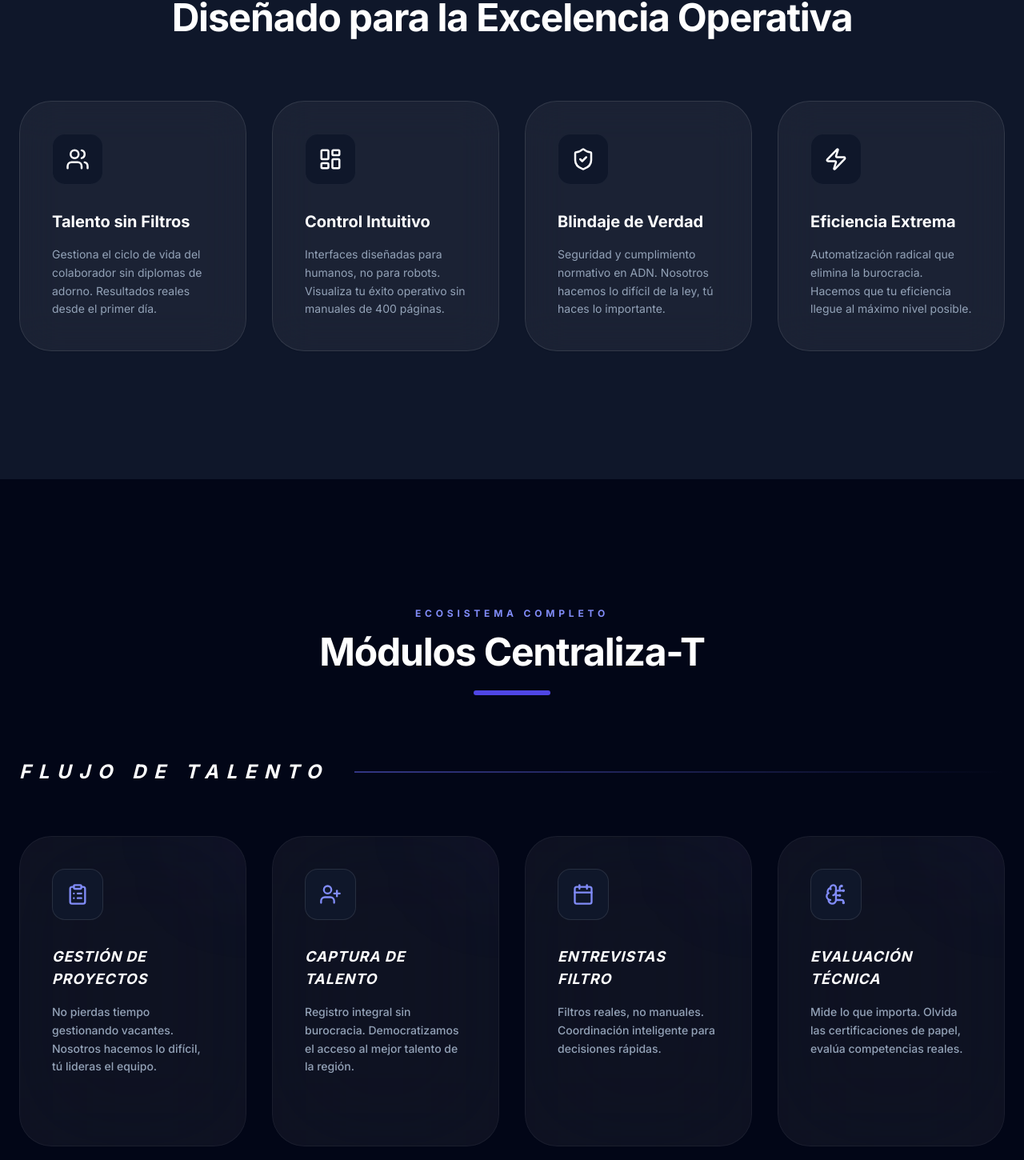
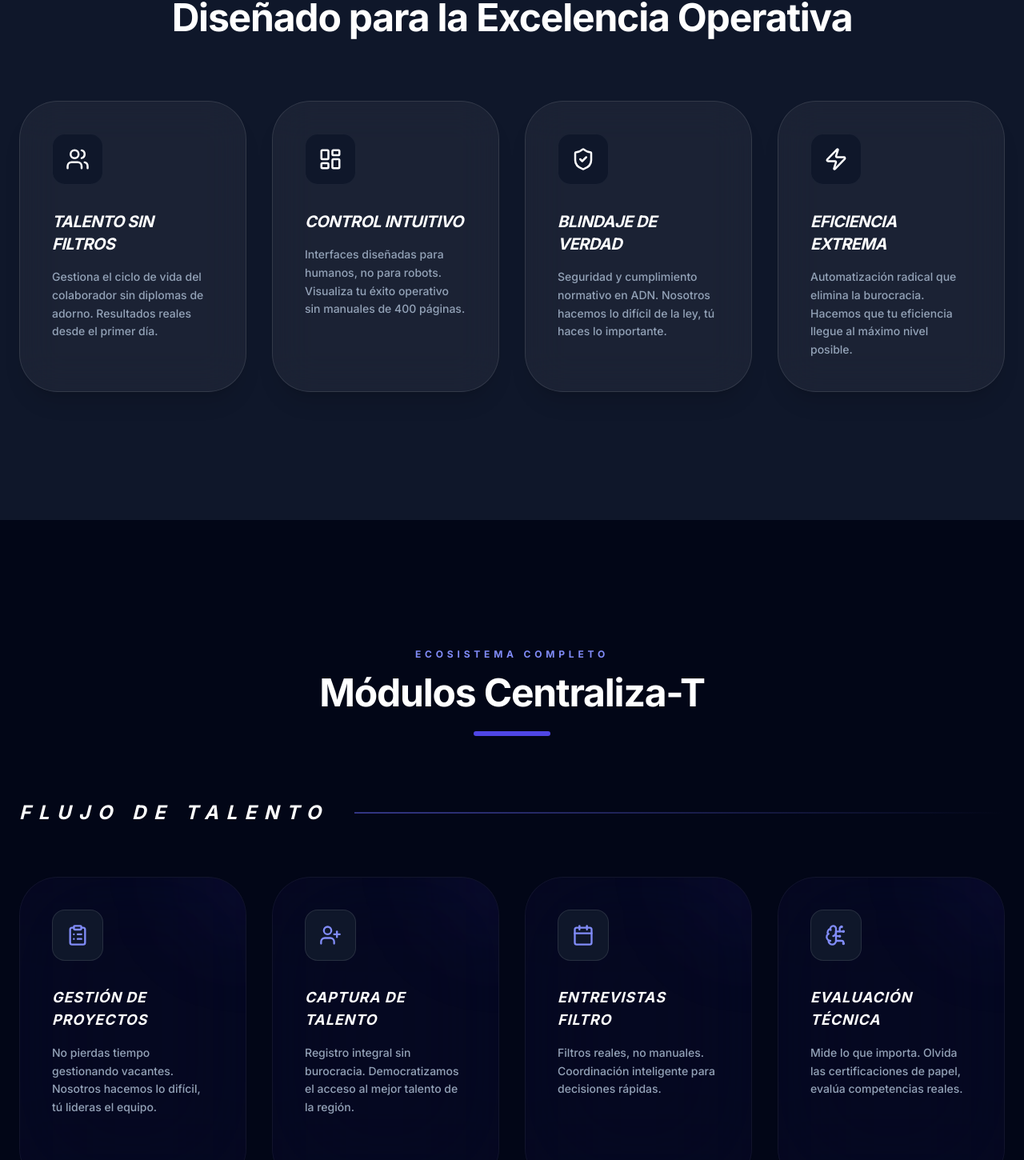
Before and after one commit to synoptyk/centraliza-t, a React (Create React App) app: page / in a window 1280 px wide. Shown: the part 2079-3529 px from the top of the page at 80% size. Built offline with nearby package versions, Linux system fonts and the light colour scheme; no server answers.

Commit message:
UI: Crystal-perfect card harmony 10/10

```diff
--- a/src/components/Navbar.jsx
+++ b/src/components/Navbar.jsx
@@ -73,13 +73,13 @@
                                         <p className="text-[9px] font-black text-indigo-500 uppercase tracking-[0.3em] mb-4">{cat.category}</p>
                                         <div className="space-y-4">
                                             {cat.items.map((item, j) => (
-                                                <a href="/#modulos" key={j} className="flex items-start gap-4 group/item cursor-pointer">
-                                                    <div className={`p-2 rounded-xl transition-colors ${light ? 'bg-slate-50 group-hover/item:bg-indigo-50 text-slate-400 group-hover/item:text-indigo-600' : 'bg-white/5 group-hover/item:bg-indigo-500/10 text-slate-500 group-hover/item:text-indigo-400'}`}>
-                                                        <item.icon size={16} />
+                                                <a href="/#modulos" key={j} className="flex items-start gap-4 group/item cursor-pointer p-3 rounded-2xl transition-all hover:bg-white/5 hover:translate-x-1">
+                                                    <div className={`p-2.5 rounded-xl transition-all duration-300 ${light ? 'bg-slate-50 group-hover/item:bg-indigo-50 text-slate-400 group-hover/item:text-indigo-600' : 'bg-white/5 group-hover/item:bg-indigo-600 group-hover/item:text-white group-hover/item:shadow-lg group-hover/item:shadow-indigo-600/20 text-slate-500'}`}>
+                                                        <item.icon size={18} />
                                                     </div>
-                                                    <div>
+                                                    <div className="pt-1">
                                                         <p className={`text-[10px] font-black uppercase tracking-tight mb-1 transition-colors ${light ? 'text-slate-900 group-hover/item:text-indigo-600' : 'text-white group-hover/item:text-indigo-400'}`}>{item.name}</p>
-                                                        <p className="text-[9px] font-medium text-slate-400 leading-tight">{item.desc}</p>
+                                                        <p className="text-[9px] font-medium text-slate-500 leading-tight group-hover/item:text-slate-300 transition-colors">{item.desc}</p>
                                                     </div>
                                                 </a>
                                             ))}
--- a/src/pages/LandingPage.jsx
+++ b/src/pages/LandingPage.jsx
@@ -310,14 +310,14 @@
                         {features.map((f, i) => (
                             <motion.div
                                 key={i}
-                                whileHover={{ y: -10 }}
-                                className="bg-white/5 backdrop-blur-xl p-10 rounded-[2.5rem] border border-white/10 shadow-sm hover:shadow-indigo-500/10 transition-all group"
+                                whileHover={{ y: -10, scale: 1.02 }}
+                                className="bg-white/5 backdrop-blur-xl p-10 rounded-[3rem] border border-white/10 shadow-xl hover:shadow-indigo-500/10 transition-all group"
                             >
-                                <div className="w-16 h-16 bg-slate-900 border border-white/5 rounded-2xl flex items-center justify-center mb-8 group-hover:bg-indigo-600 group-hover:text-white transition-colors duration-500">
+                                <div className="w-16 h-16 bg-slate-900 border border-white/5 rounded-2xl flex items-center justify-center mb-8 group-hover:bg-indigo-600 group-hover:text-white group-hover:shadow-lg group-hover:shadow-indigo-600/40 transition-all duration-500">
                                     <f.icon size={30} />
                                 </div>
-                                <h3 className="text-xl font-black text-white mb-4">{f.title}</h3>
-                                <p className="text-slate-400 leading-relaxed text-sm">{f.desc}</p>
+                                <h3 className="text-xl font-black text-white mb-4 italic uppercase tracking-tight">{f.title}</h3>
+                                <p className="text-slate-400 leading-relaxed text-sm font-medium">{f.desc}</p>
                             </motion.div>
                         ))}
                     </div>
@@ -345,11 +345,11 @@
                                         <motion.div
                                             key={j}
                                             whileHover={{ y: -12, scale: 1.02 }}
-                                            className="bg-white/5 backdrop-blur-3xl p-10 rounded-[2.5rem] border border-white/5 hover:border-indigo-500/40 transition-all duration-500 group relative overflow-hidden"
+                                            className="bg-indigo-600/5 backdrop-blur-3xl p-10 rounded-[3rem] border border-white/5 hover:border-indigo-500/40 transition-all duration-500 group relative overflow-hidden"
                                         >
-                                            <div className="absolute top-0 right-0 w-32 h-32 bg-indigo-600/5 rounded-full blur-3xl -mr-16 -mt-16 group-hover:bg-indigo-600/10 transition-colors"></div>
+                                            <div className="absolute top-0 right-0 w-32 h-32 bg-indigo-600/10 rounded-full blur-3xl -mr-16 -mt-16 group-hover:bg-indigo-600/20 transition-colors"></div>
 
-                                            <div className="w-16 h-16 bg-slate-900 border border-white/10 rounded-2xl flex items-center justify-center mb-8 text-indigo-400 group-hover:bg-indigo-600 group-hover:text-white group-hover:shadow-xl group-hover:shadow-indigo-600/20 transition-all duration-500">
+                                            <div className="w-16 h-16 bg-slate-900 border border-white/10 rounded-2xl flex items-center justify-center mb-8 text-indigo-400 group-hover:bg-indigo-600 group-hover:text-white group-hover:shadow-xl group-hover:shadow-indigo-600/40 transition-all duration-500">
                                                 <m.icon size={28} />
                                             </div>
 
@@ -385,7 +385,7 @@
                         {plans.map((plan, i) => (
                             <div
                                 key={i}
-                                className={`relative bg-slate-950/80 backdrop-blur-xl rounded-[3rem] p-12 border-2 transition-all hover:scale-[1.02] duration-500 ${plan.isTrial ? 'border-amber-400/50 shadow-2xl shadow-amber-400/10' : 'border-white/10'}`}
+                                className={`relative bg-slate-900/90 backdrop-blur-xl rounded-[3.5rem] p-12 border-2 transition-all hover:scale-[1.02] duration-500 ${plan.isTrial ? 'border-amber-400/50 shadow-2xl shadow-amber-400/20' : 'border-white/10'}`}
                             >
                                 {plan.isTrial && (
                                     <div className="absolute -top-5 left-1/2 -translate-x-1/2 bg-indigo-600 text-white px-6 py-2 rounded-full text-[10px] font-black uppercase tracking-widest shadow-xl shadow-indigo-600/30">
```
Also changed, not shown: 12 other files (tests, documents, lock files or other folders).
